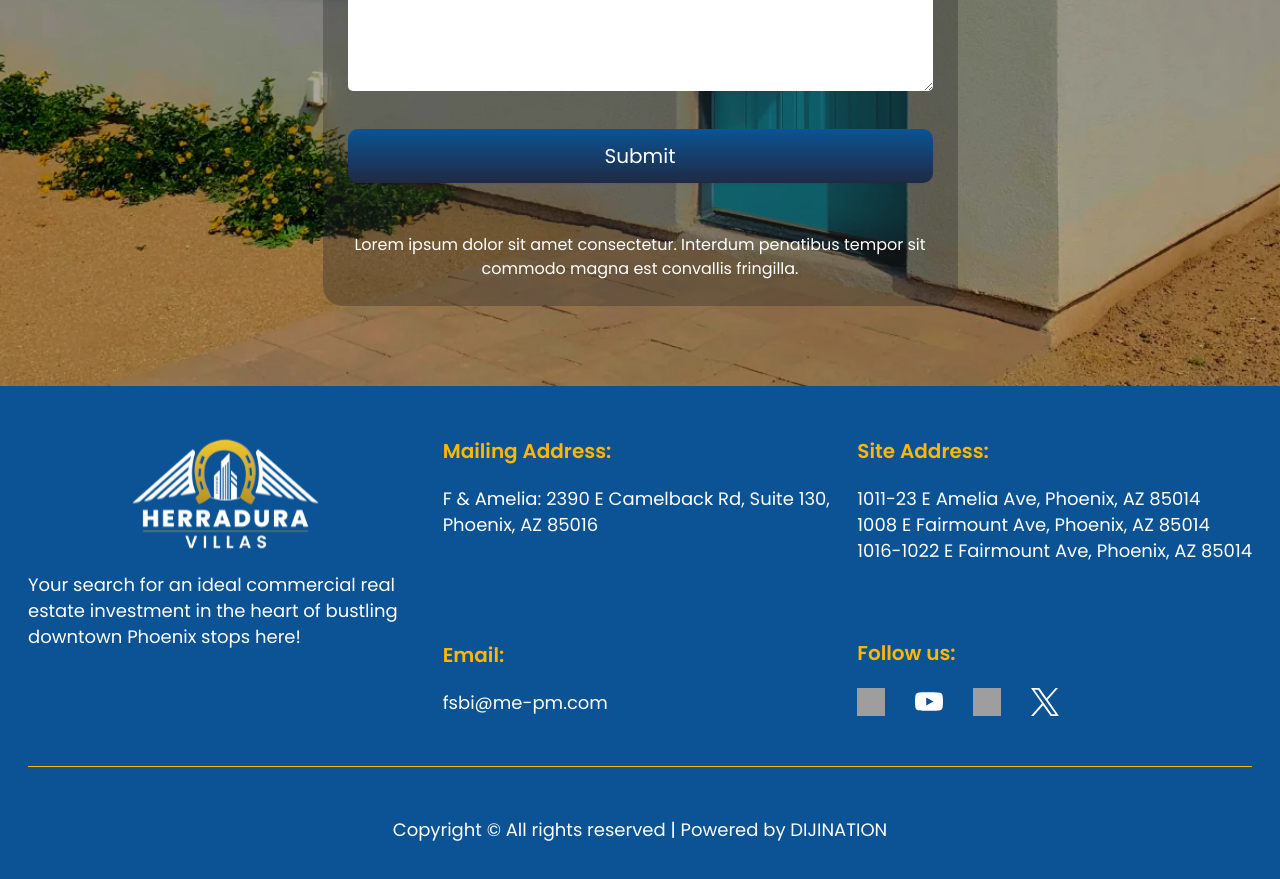
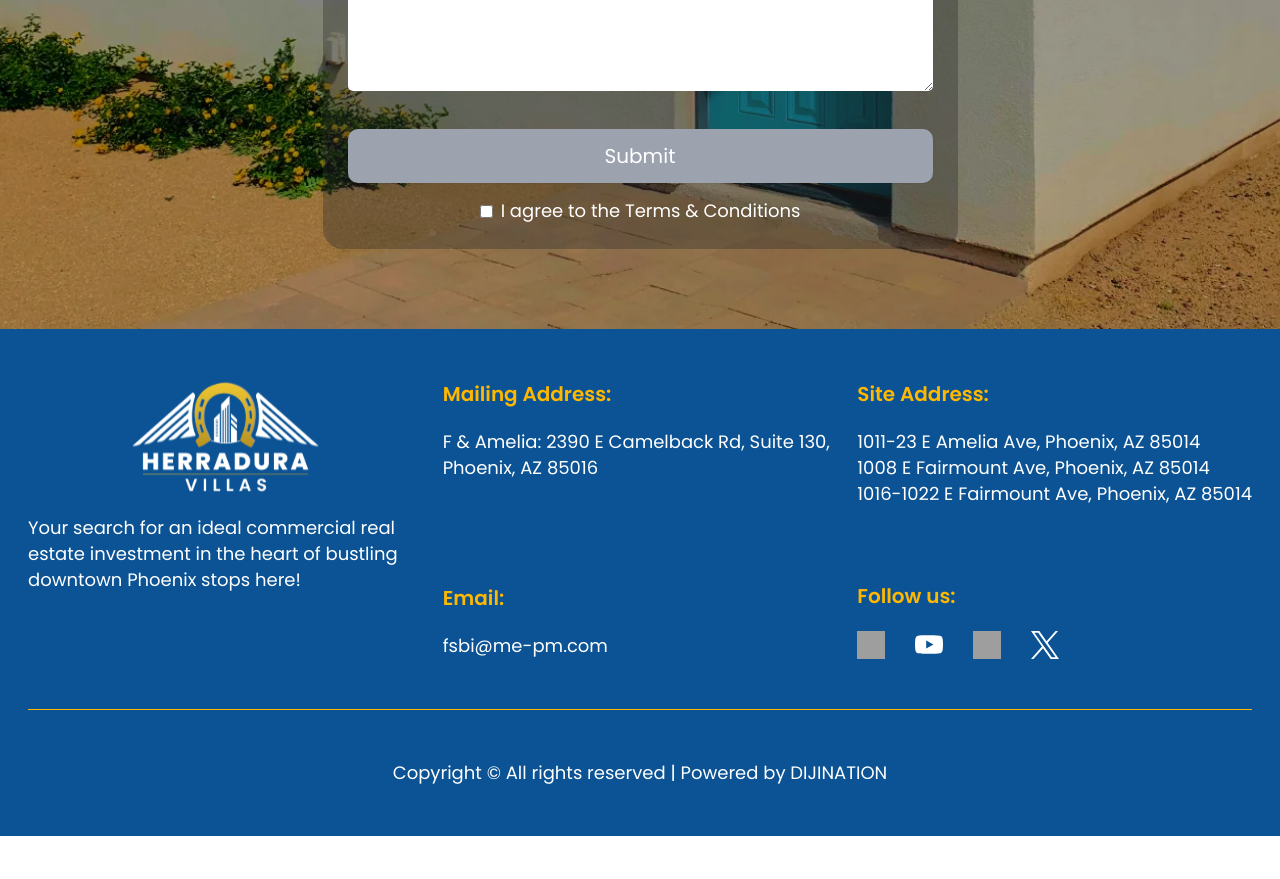
Before and after one commit to DIJINATION-LLC/HV-landing-page2, a React (Vite) app in the folder herradura-villas/: page / in a window 1280 px wide. Shown: the part 3760-4639 px from the top of the page. After the commit the page ends 4596 px from the top, so only its background shows below. Built offline with nearby package versions, Linux system fonts and the light colour scheme; grey boxes are pictures that could not be loaded.

Commit message:
form logic

```diff
--- a/herradura-villas/src/components/LeadForm.jsx
+++ b/herradura-villas/src/components/LeadForm.jsx
@@ -61,6 +61,12 @@ const LeadForm = () => {
         }
 
         setErrors(validationErrors);
+    };
+
+    const [isTermsChecked, setIsTermsChecked] = useState(false);
+
+    const handleTermsChange = (e) => {
+        setIsTermsChecked(e.target.checked);
     };
 
     const handleroleChange = (e) => {
@@ -227,7 +233,29 @@ const LeadForm = () => {
                 )}
             </div>
 
-            <button className='flex flex-row gap-3 justify-center items-center text-center xs:py-3 xs:px-5 shadow-sm py-4 px-6 w-full rounded-[10px] bg-blue-gradient bg-light-golden-gradient font-poppins font-normal xs:text-[20px] text-[16px] text-white outline-none' type='submit'>Submit</button>
+            <button
+                className={`${!isTermsChecked ? 'bg-gray-400 cursor-not-allowed' : 'bg-blue-gradient bg-light-golden-gradient'
+            } flex flex-row gap-3 justify-center items-center text-center xs:py-3 xs:px-5 shadow-sm py-4 px-6 w-full rounded-[10px]  font-poppins font-normal xs:text-[20px] text-[16px] text-white outline-none`}
+                type='submit'
+                disabled={!isTermsChecked} // Disable button if terms are not checked
+            >
+                Submit
+            </button>
+
+            <div className='flex flex-row items-center justify-center'>
+                <input
+                    id="terms"
+                    type="checkbox"
+                    className="mr-2"
+                    checked={isTermsChecked} // Controlled component
+                    onChange={handleTermsChange} // Update state on checkbox change
+                />
+
+                <label htmlFor="terms" className={`${styles.paragraph} text-white`}>
+                    I agree to the <a className='hover:text-goldenbrown' href="http://">Terms & Conditions</a>
+                </label>
+            </div>
+
         </form>
     );
 };
--- a/herradura-villas/src/components/LeadGen.jsx
+++ b/herradura-villas/src/components/LeadGen.jsx
@@ -17,12 +17,6 @@ export const LeadGen = () => (
 
                 <LeadForm />
 
-                <div>
-                    <p className={`${styles.paragrah} text-white`}>
-                        Lorem ipsum dolor sit amet consectetur. Interdum penatibus tempor sit commodo magna est convallis fringilla.
-                    </p>
-                </div>
-
             </div>
 
         </div>
```
